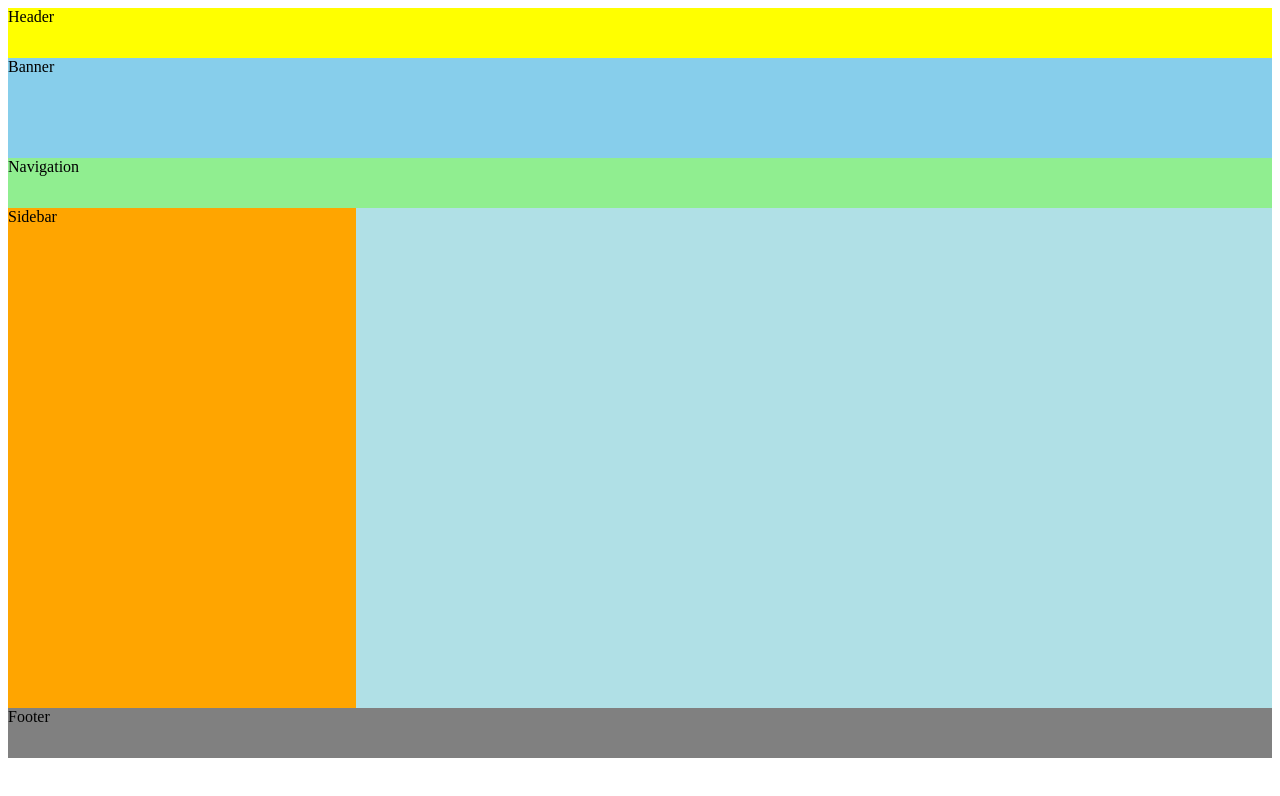
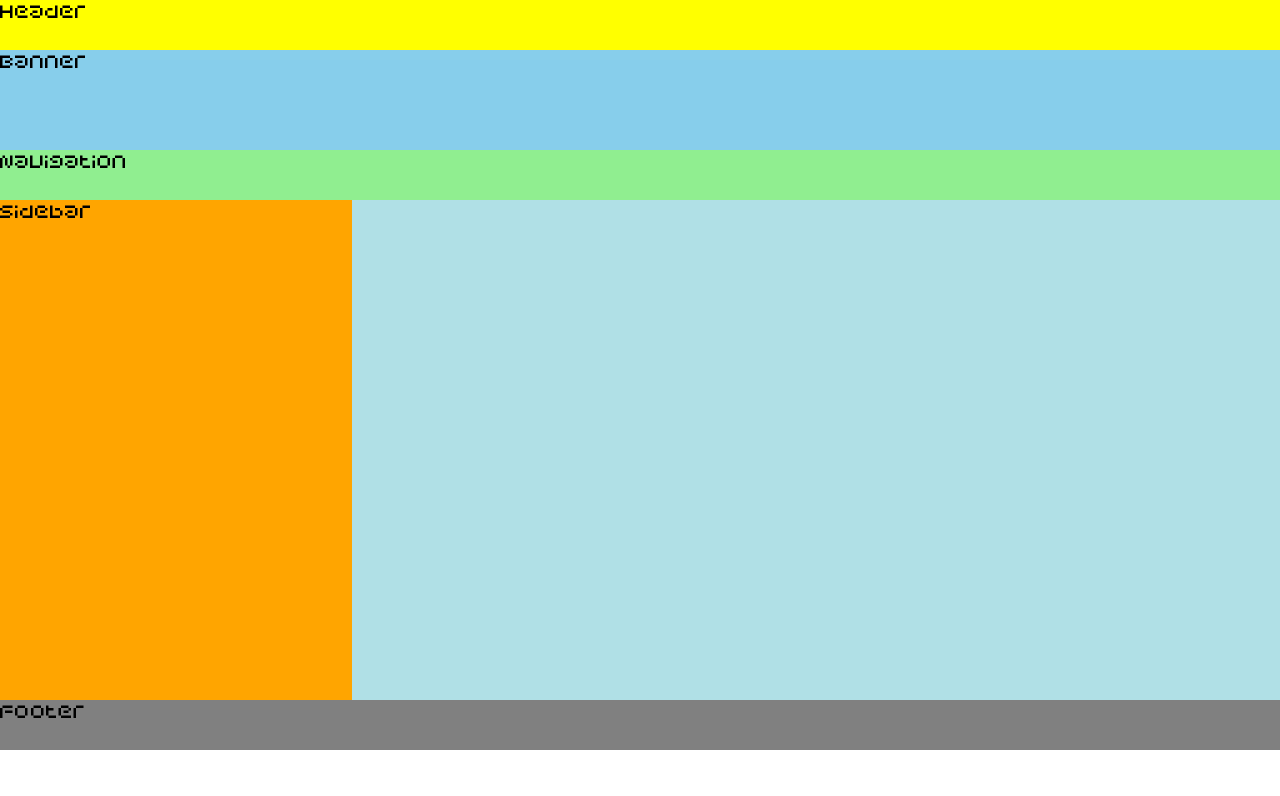
Before and after one commit to wnsdud4206/inflearnnewnextjs, a Next.js app: page / in a window 1280 px wide. Shown: the top 796 px of the page. Built offline with nearby package versions, Linux system fonts and the light colour scheme.

Commit message:
20240106 섹션 17 포트폴리오 리뷰 23:32~

```diff
--- a/package.json
+++ b/package.json
@@ -40,5 +40,8 @@
     "eslint-plugin-react": "^7.33.2",
     "prettier": "3.1.1",
     "typescript": "*"
+  },
+  "resolutions": {
+    "@types/react": "17.0.2"
   }
 }
--- a/pages/_app.tsx
+++ b/pages/_app.tsx
@@ -1,13 +1,17 @@
+import { Global } from "@emotion/react";
 import type { AppProps } from "next/app";
+import { globalStyles } from "../src/commons/types/generated/styles/globalStyles";
 import ApolloSetting from "../src/components/commons/apollo";
 import Layout from "../src/components/commons/layout";
 
 export default function App({ Component, pageProps }: AppProps): JSX.Element {
   return (
     <ApolloSetting>
+      <>
+      <Global styles={globalStyles}/>
       <Layout>
         <Component {...pageProps} />
-      </Layout>
+      </Layout></>
     </ApolloSetting>
   );
 }
--- /dev/null
+++ b/src/commons/types/generated/styles/globalStyles.ts
@@ -0,0 +1,15 @@
+import { css } from "@emotion/react";
+
+export const globalStyles = css`
+  * {
+    margin: 0;
+    box-sizing: border-box;
+    font-size: 20px;
+    font-family: "myfont";
+  }
+
+  @font-face {
+    font-family: "myfont";
+    src: url("/fonts/scifibit.ttf");
+  }
+`;
```
Also changed, not shown: public/fonts/scifibit.ttf (added).
